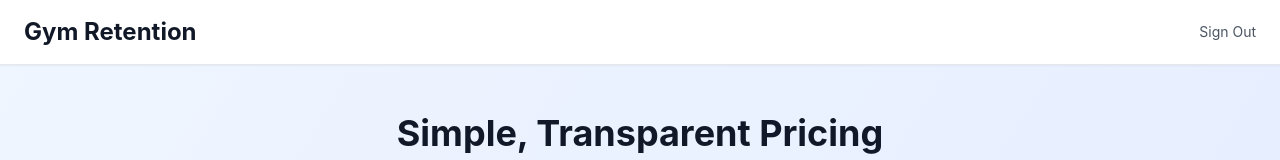
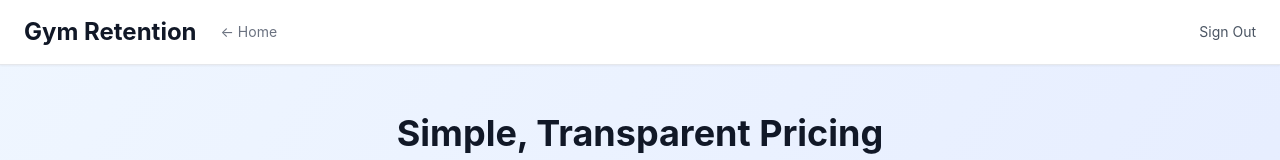
Before and after one commit to MrSolidSnake87/gym-retention, a Next.js app: page /checkout in a window 1280 px wide. Shown: the top 160 px of the page. Built offline with nearby package versions, Linux system fonts and the light colour scheme; no server answers.

Commit message:
Add Home button to checkout page header

```diff
--- a/pages/checkout.tsx
+++ b/pages/checkout.tsx
@@ -127,8 +127,13 @@ export default function Checkout() {
         {/* Header */}
         <header className="bg-white border-b border-gray-200 shadow-sm">
           <div className="max-w-7xl mx-auto px-6 py-4 flex justify-between items-center">
-            <div>
-              <h1 className="text-2xl font-bold text-gray-900">Gym Retention</h1>
+            <div className="flex items-center gap-6">
+              <a href="/auth/login" className="text-2xl font-bold text-gray-900 hover:text-blue-600 transition">
+                Gym Retention
+              </a>
+              <a href="/auth/login" className="text-sm text-gray-500 hover:text-gray-900 transition">
+                ← Home
+              </a>
             </div>
             <button
               onClick={async () => {
```
